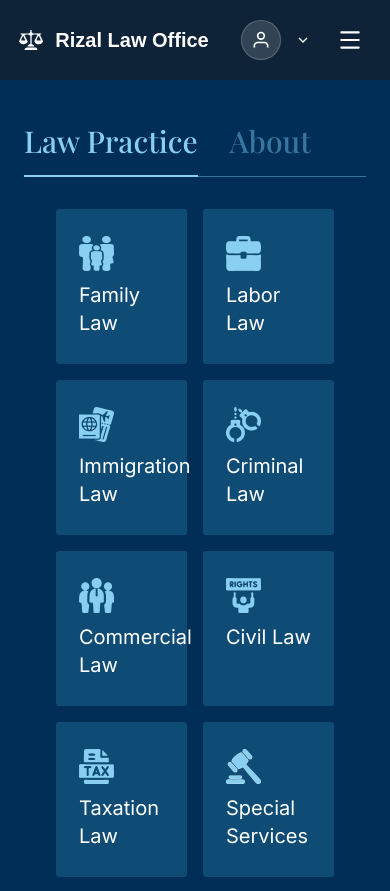
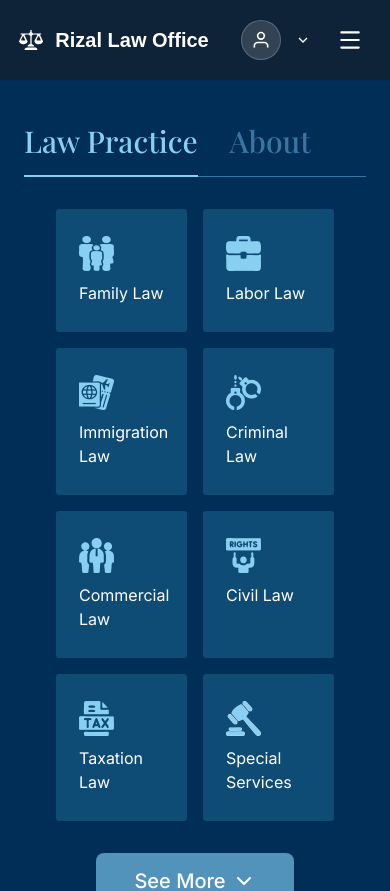
Before and after one commit to karllogdat/lexmeet-group4-template, a React (Vite) app: page /law-practice in a window 390 px wide. Shown: the top 891 px of the page. Built offline with nearby package versions, Linux system fonts and the light colour scheme; a web font is replaced by a local one.

Commit message:
Fix: responsiveness in law practice page

```diff
--- a/src/components/law-practice/PracticeAreaTile.jsx
+++ b/src/components/law-practice/PracticeAreaTile.jsx
@@ -8,7 +8,7 @@ export default function PracticeAreaTile({ label, image }) {
         className="h-8.75 w-8.75 object-contain"
 
       />
-      <span className="text-xl font-inter text-white">{label}</span>
+      <span className="text-s md:text-lg lg:text-xl font-inter text-white">{label}</span>
     </div>
   );
 }
```
